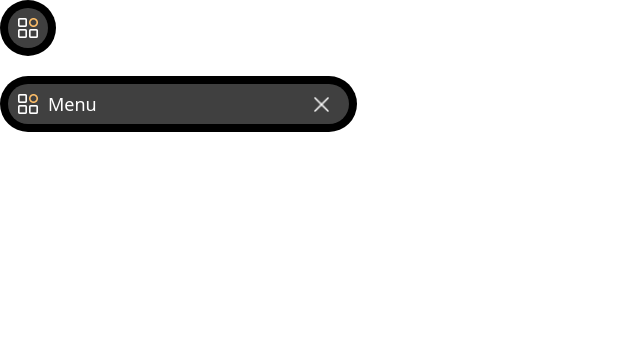
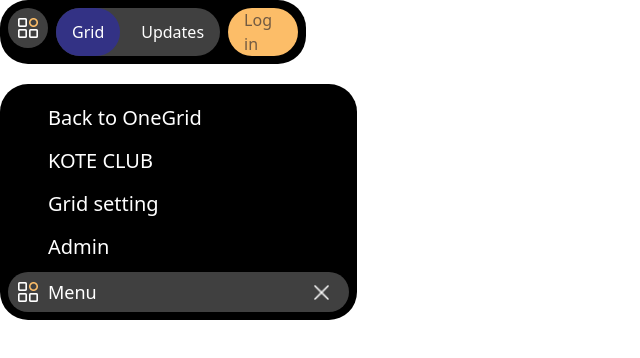
Before and after one commit to tobistudio/Next-tailwind, a Next.js app: page / in a window 1280 px wide. Shown: the top 358 px of the page, without its empty margins (0-640 px from the left). Built offline with nearby package versions, Linux system fonts and the light colour scheme.

Commit message:
Final test project

```diff
--- a/components/Expand/index.js
+++ b/components/Expand/index.js
@@ -5,7 +5,7 @@ import CloseIcon from "../../assets/Vector.png";
 
 export default function Expand() {
 
-  const [toggleMenu, setToggleMenu] = useState(false)
+  const [toggleMenu, setToggleMenu] = useState(true)
   const [name, setName] = useState("Menu")
 
   return (
--- a/components/Float/index.js
+++ b/components/Float/index.js
@@ -3,9 +3,9 @@ import MIcon from "../../assets/menu-icon.png";
 import MenIcon from "../../assets/Rectangle 16.png";
 
 export default function Float() {
-    const [toggleMenu, setToggleMenu] = useState(false)
+    const [toggleMenu, setToggleMenu] = useState(true)
     const [menu, setMenu] = useState("grid")
-    const [changeImg, setChangeImg] = useState(false);
+    const [changeImg, setChangeImg] = useState(false)
 
     return (
         <div className={`${toggleMenu ? "w-[306px]" : "w-[56px]"}  transition-all pb-5`}>
```
